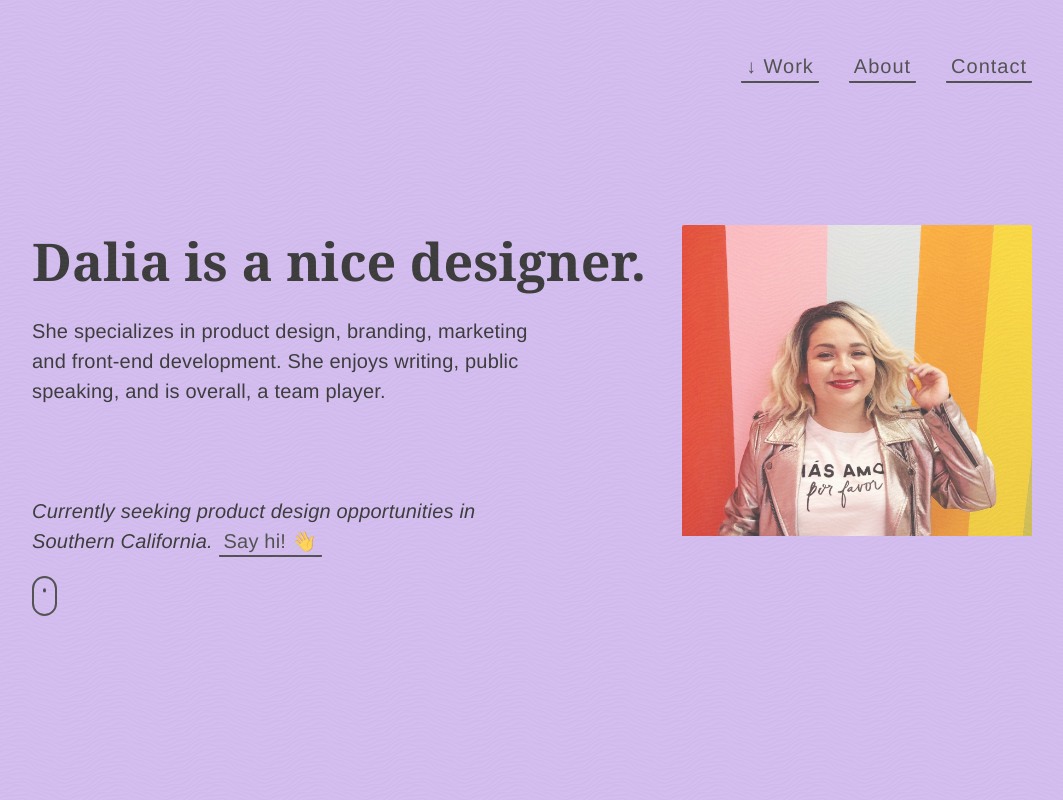
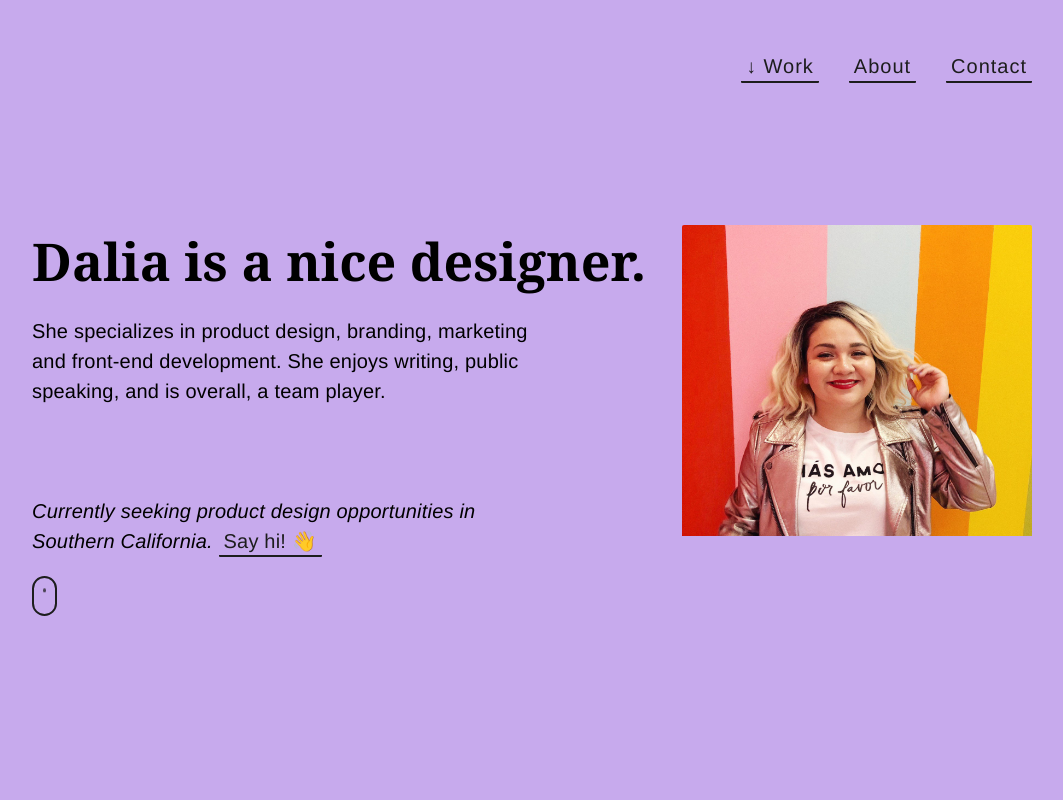
Before and after one commit to MintyAtmosphere/daliasonline.portfolio, a plain HTML site: page index.html in a window 1280 px wide. Shown: the top 800 px of the page, without its empty margins (108-1171 px from the left). Drawn offline with Linux system fonts and the light colour scheme; a web font is replaced by a local one.

```diff
--- a/css/styles.css
+++ b/css/styles.css
@@ -19,20 +19,16 @@ nav {
   /* background-color: white; */
 }
 
-.texture {
+/* .texture {
   background-image: url(../img/white-waves.png);
   opacity: .25;
   height: 100%;
   width: 100%;
   background-repeat: repeat;
-  /* position: static; */
   z-index: 0;
-  /* background-attachment: fixed; */
   position: fixed;
   display: block;
-  /* background-size: cover; */
-  /* position: static; */
-}
+} */
 
 a {
   color: #1d1d1d;
```
